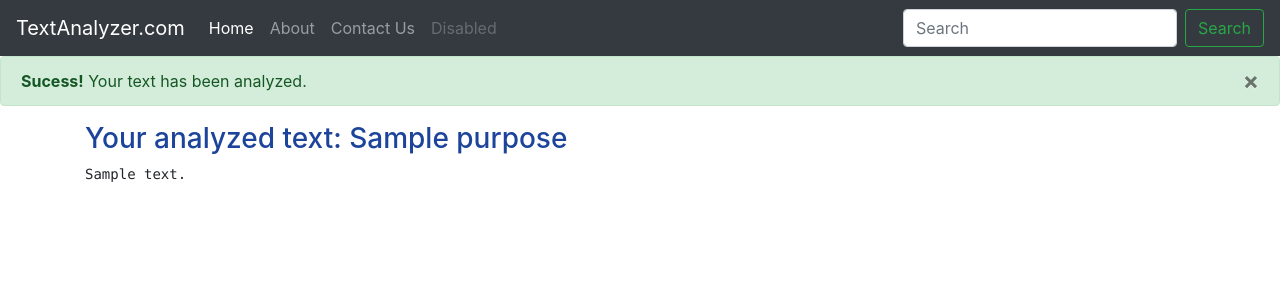
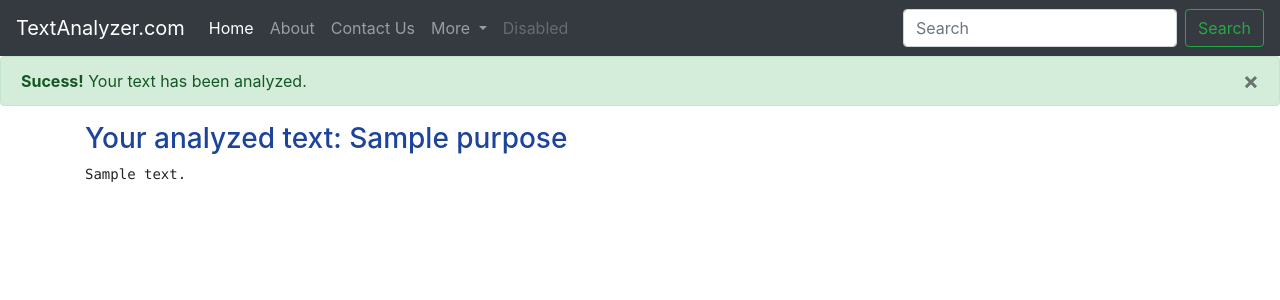
Before and after one commit to kpkrishan/Introduction_To_Django, a Django app: template Textutils/templates/analyze.html in a window 1280 px wide. Shown: the top 300 px of the page. Run offline with Django 3.2, Linux system fonts and the light colour scheme; the template is opened without the code that fills it: most values are stand-ins (such as "Sample title", 1, 10 or a date in 2020); some libraries are stand-ins or nearby versions.

Commit message:
Add dropdown navbar

```diff
--- a/Textutils/templates/analyze.html
+++ b/Textutils/templates/analyze.html
@@ -21,7 +21,18 @@
           <div class="navbar-nav">
             <a class="nav-item nav-link active" href="/">Home <span class="sr-only">(current)</span></a>
             <a class="nav-item nav-link" href="#">About</a>
-            <a class="nav-item nav-link" href="#">Contact Us</a>
+            <a class="nav-item nav-link" href=Contact_Us>Contact Us</a>
+            <li class="nav-item dropdown">
+              <a class="nav-link dropdown-toggle" href="#" id="navbarDropdown" role="button" data-toggle="dropdown" aria-haspopup="true" aria-expanded="false">
+                More
+              </a>
+              <div class="dropdown-menu" aria-labelledby="navbarDropdown">
+                <a class="dropdown-item" href="#">Action</a>
+                <a class="dropdown-item" href="#">Another action</a>
+                <div class="dropdown-divider"></div>
+                <a class="dropdown-item" href="#">Something else here</a>
+              </div>
+            </li>
             <a class="nav-item nav-link disabled" href="#" tabindex="-1" aria-disabled="true">Disabled</a>
           </div>
         </div>
```
